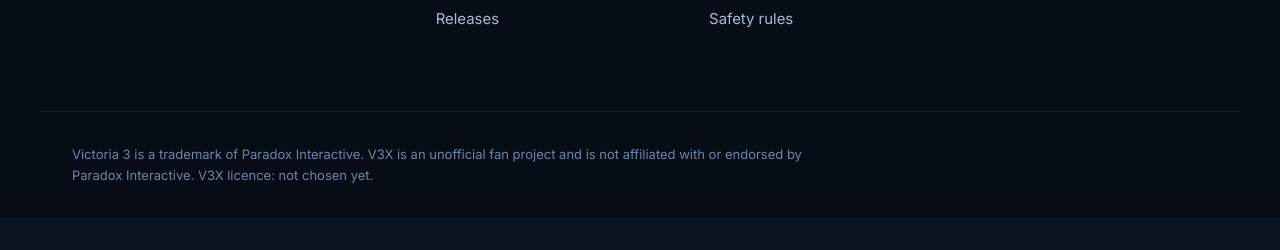
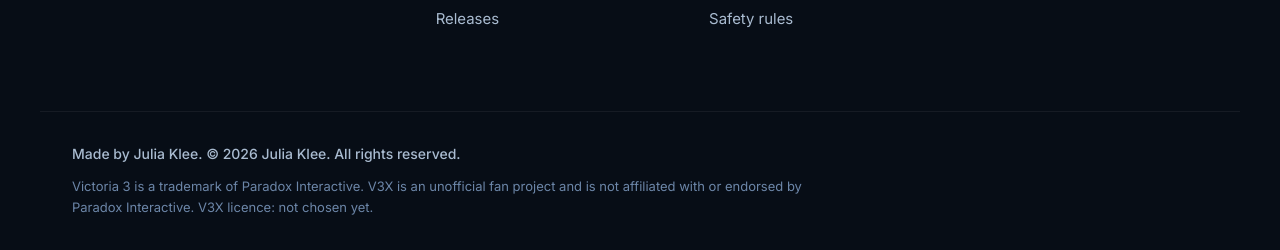
Before and after one commit to kleeedolinux/v3x, an Astro site: page /docs in a window 1280 px wide. Shown: the part 4652-4902 px from the top of the page. Before the commit the page ends 4870 px from the top, so only its background shows below. Built offline with nearby package versions, Linux system fonts and the light colour scheme; Astro itself is replaced by a stand-in of ours.

Commit message:
Footer: Made by Julia Klee, all rights reserved (en/pt-BR)

```diff
--- a/src/layouts/Base.astro
+++ b/src/layouts/Base.astro
@@ -176,7 +176,8 @@ const foot = pt
       ))}
     </div>
     <div class="container-x border-t border-white/[0.06] py-8">
-      <p class="max-w-3xl text-[13px] leading-relaxed text-ink-400">{foot.fine}</p>
+      <p class="text-sm font-medium text-ink-200">{pt ? "Feito por Julia Klee. © 2026 Julia Klee. Todos os direitos reservados." : "Made by Julia Klee. © 2026 Julia Klee. All rights reserved."}</p>
+      <p class="mt-3 max-w-3xl text-[13px] leading-relaxed text-ink-400">{foot.fine}</p>
     </div>
   </footer>
 
```
